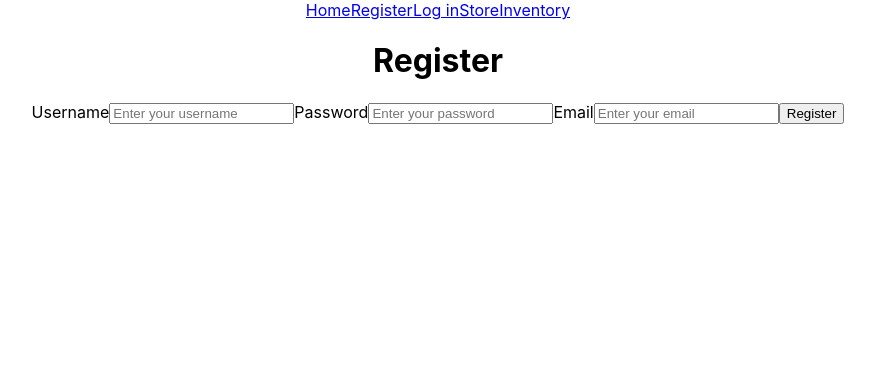
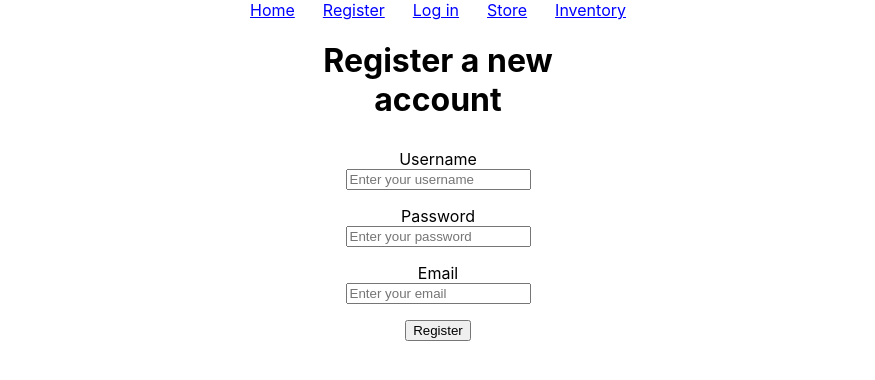
Before and after one commit to pneumatick/GenericStoreReact, a React (Create React App) app: page /register in a window 1280 px wide. Shown: the top 380 px of the page, without its empty margins (202-1077 px from the left). Built offline with nearby package versions, Linux system fonts and the light colour scheme.

Commit message:
Basic styling of Registration page

```diff
--- a/src/App.css
+++ b/src/App.css
@@ -25,7 +25,26 @@
 }
 
 .App-link {
-  color: #61dafb;
+  color: blue;
+  margin: 0 14px;
+}
+
+.App-link:hover {
+  color: red;
+}
+
+.Registration-form {
+  display: flex;
+  flex-direction: column;
+  align-items: center;
+  max-width: 20vw;
+  margin: 0 40vw;
+}
+
+.Form-field, .Form-button {
+  display: flex;
+  flex-direction: column;
+  margin: 8px 0;
 }
 
 @keyframes App-logo-spin {
--- a/src/App.js
+++ b/src/App.js
@@ -16,11 +16,11 @@ function App() {
   return (
     <div className='App'>
       <BrowserRouter>
-        <Link to="/">Home</Link>
-        <Link to="/register">Register</Link>
-        <Link to="/login">Log in</Link>
-        <Link to="/store">Store</Link>
-        <Link to="/inventory">Inventory</Link>
+        <Link className='App-link' to="/">Home</Link>
+        <Link className='App-link' to="/register">Register</Link>
+        <Link className='App-link' to="/login">Log in</Link>
+        <Link className='App-link' to="/store">Store</Link>
+        <Link className='App-link' to="/inventory">Inventory</Link>
         <Routes>
           <Route path="/" element={<Home/>}/>
           <Route path="/register" element={<Register/>}/>
--- a/src/index.css
+++ b/src/index.css
@@ -6,8 +6,3 @@ body {
   -webkit-font-smoothing: antialiased;
   -moz-osx-font-smoothing: grayscale;
 }
-
-code {
-  font-family: source-code-pro, Menlo, Monaco, Consolas, 'Courier New',
-    monospace;
-}
--- a/src/pages/Register.js
+++ b/src/pages/Register.js
@@ -61,8 +61,9 @@ export default class Register extends React.Component {
 
     render() {
         return (
-            <div>
-                <h1>Register</h1>
+            <div className="Registration-form">
+                <h1>Register a new account</h1>
+                <div className="Form-field">
                     <label>Username</label>
                     <input
                         id="username"
@@ -70,6 +71,8 @@ export default class Register extends React.Component {
                         placeholder="Enter your username"
                         onChange={this.handleChange}
                     />
+                </div>
+                <div className="Form-field">
                     <label>Password</label>
                     <input
                         id="password"
@@ -77,6 +80,8 @@ export default class Register extends React.Component {
                         placeholder="Enter your password"
                         onChange={this.handleChange}
                     />
+                </div>
+                <div className="Form-field">
                     <label>Email</label>
                     <input
                         id="email"
@@ -84,7 +89,13 @@ export default class Register extends React.Component {
                         placeholder="Enter your email"
                         onChange={this.handleChange}
                     />
-                <button onClick={this.makePostReq}>Register</button>
+                </div>
+                <button
+                    className="Form-button"
+                    onClick={this.makePostReq}
+                >
+                    Register
+                </button>
             </div>
         );
     }
```
Lines whose indentation alone changed are shown as unchanged.
